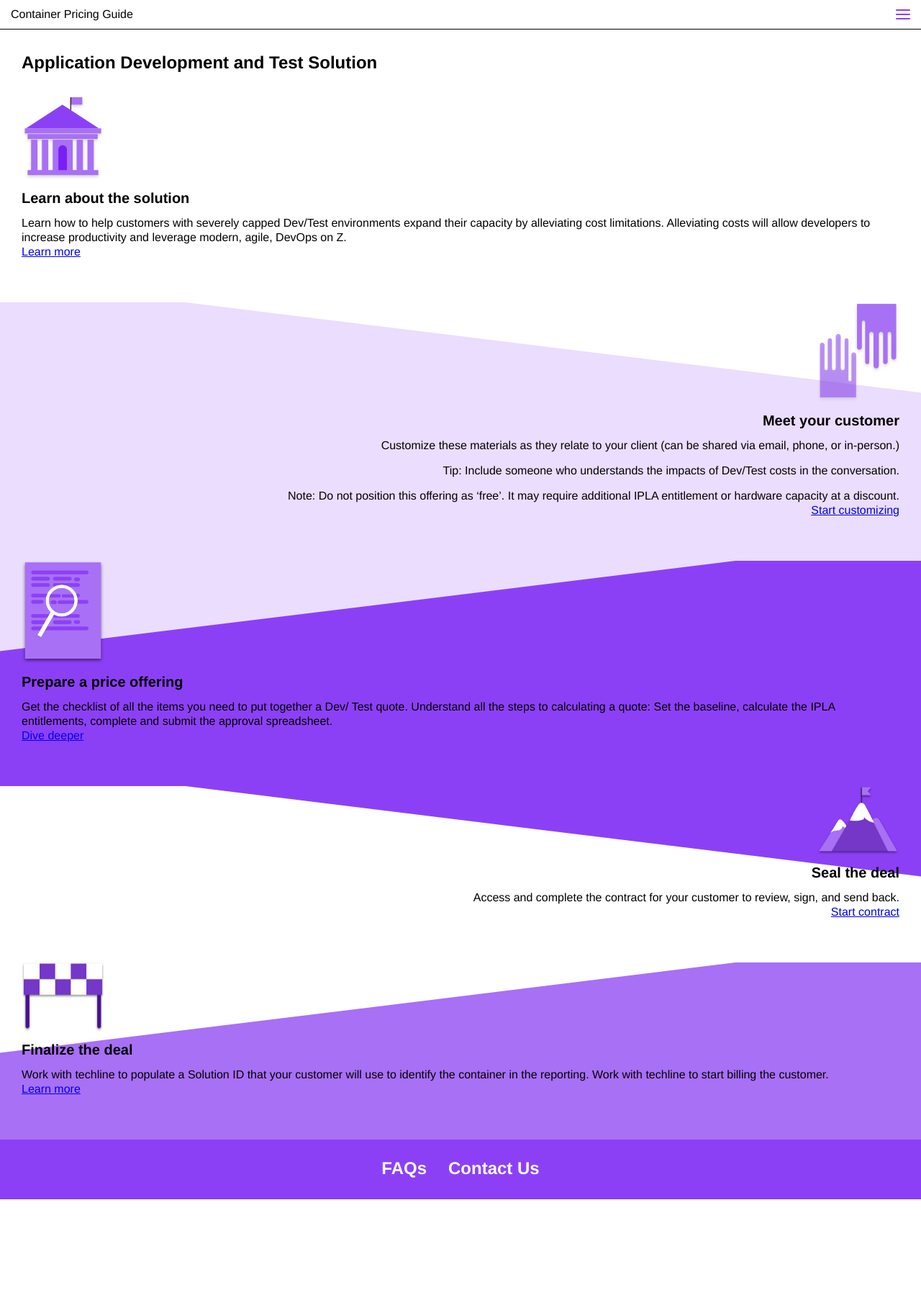
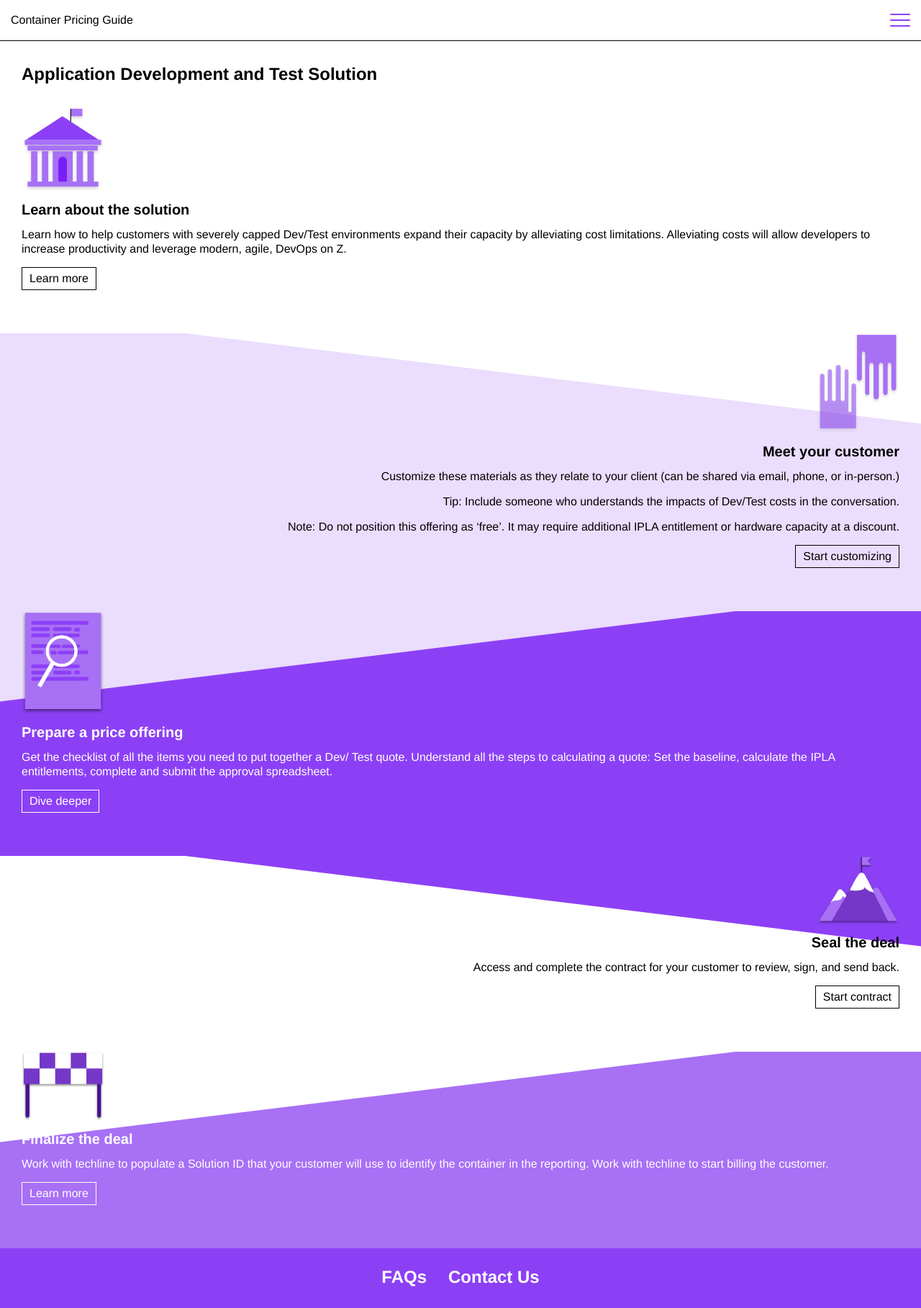
Before and after one commit to gvorbeck/container-pricing, a Jekyll site: the page built from pages/devtest-home.md, in a window 1280 px wide. Shown: the whole page at 72% size. Built offline with Jekyll 4.4.1, drawn with Linux system fonts in a browser that asks for light colours; before the commit the page ends 1666 px from its top, so only the background shows below that.

Commit message:
hamburger sizing and solution home styles

```diff
--- a/_sass/_mixins.scss
+++ b/_sass/_mixins.scss
@@ -13,6 +13,14 @@
     font-weight: bold;
 }
 
+@mixin button($color: #000000) {
+    border: 1px solid $color;
+    color: $color;
+    text-decoration: none;
+    padding: 0.3125rem 0.625rem;
+    margin-top: 0.9375rem;
+}
+
 @mixin pseudo($display: block, $pos: absolute, $content: '') {
     content: $content;
     display: $display;
--- a/_sass/_solution-home.scss
+++ b/_sass/_solution-home.scss
@@ -10,6 +10,7 @@
 
         &block {
             display: flex;
+            align-items: flex-start;
             flex-direction: column;
             position: relative;
             overflow: hidden;
@@ -20,6 +21,14 @@
             @for $i from 1 through 5 {
                 &:nth-child(5n+#{$i}) {
                     background-color: #{nth($section-colors, $i)};
+                    @if $i == 3 or $i == 5 {
+                        color: #FFFFFF;
+
+                        .button {
+                            color: #FFFFFF;
+                            @include button($color: #FFFFFF);
+                        }
+                    }
 
                     &::after {
                         background-color: #{nth($after-colors, $i)};
--- a/assets/main.scss
+++ b/assets/main.scss
@@ -63,6 +63,10 @@ strong {
     p + p {
         margin-top: 0.9375rem;
     }
+
+    .button {
+        @include button();
+    }
 }
 
 // HOMEPAGE-SPECIFIC RULES
@@ -78,8 +82,8 @@ body:not(.page__home) .page__header {
         }
 
         &__title {
-            height: 2.5rem;
-            line-height: 2.5rem;
+            height: 3.5rem;
+            line-height: 3.5rem;
             padding: 0 0.9375rem;
             background-color: #FFFFFF;
             border-bottom: 0.0625rem solid #000000;
@@ -101,7 +105,7 @@ body:not(.page__home) .page__header {
             display: none;
 
             &:checked ~ .hamburger__list {
-                top: 2.4375rem;
+                top: 3.4375rem;
 
 
 
@@ -122,37 +126,38 @@ body:not(.page__home) .page__header {
         }
 
         label {
-            width: 20px;
-            height: 20px;
+            width: 1.75rem;
+            height: 1.75rem;
             display: block;
             position: absolute;
-            top: 10px;
-            right: 15px;
+            top: 0.875rem;
+            right: 0.9375rem;
             z-index: 4;
         }
 
         .hamburger__icon {
             position: relative;
-            margin-top: calc(50% - 1px);
+            margin-top: calc(50% - 0.0625rem);
 
             &,
             &::before,
             &::after {
                 width: 100%;
-                height: 2px;
-                border-radius: 10px;
+                height: 0.125rem;
+                border-radius: 0.625rem;
                 background-color: $color--8c;
                 transition: all 0.5s ease-out;
             }
 
+            $distance: .5;
             &::before,
             &::after {
                 @include pseudo();
-                top: -6px;
+                top: - ($distance) + rem;
             }
 
             &::after {
-                top: 6px;
+                top: ($distance) + rem;
             }
         }
 
@@ -170,13 +175,13 @@ body:not(.page__home) .page__header {
         .hamburger__item {
 
             & + .hamburger__item {
-                margin-top: 30px;
+                margin-top: 1.875rem;
             }
         }
 
         .solution-list__item {
-            margin-left: 10px;
-            padding-left: 12px;
+            margin-left: 0.625rem;
+            padding-left: 0.75rem;
             opacity: 0;
             transition: all 0.85s ease-in-out;
 
@@ -186,17 +191,17 @@ body:not(.page__home) .page__header {
             }
 
             & + .solution-list__item {
-                margin-top: 30px;
+                margin-top: 1.875rem;
             }
 
             &:nth-child(2) {
-                margin-top: 15px;
+                margin-top: 0.9375rem;
             }
 
             &.current {
                 font-weight: bold;
-                border-left: 2px solid #FFFFFF;
-                padding-left: 10px;
+                border-left: 0.125rem solid #FFFFFF;
+                padding-left: 0.625rem;
 
                 &:first-child {
                     border-left: none;
@@ -210,7 +215,7 @@ body:not(.page__home) .page__header {
             }
 
             span {
-                margin-right: 15px;
+                margin-right: 0.9375rem;
             }
         }
     }
```
